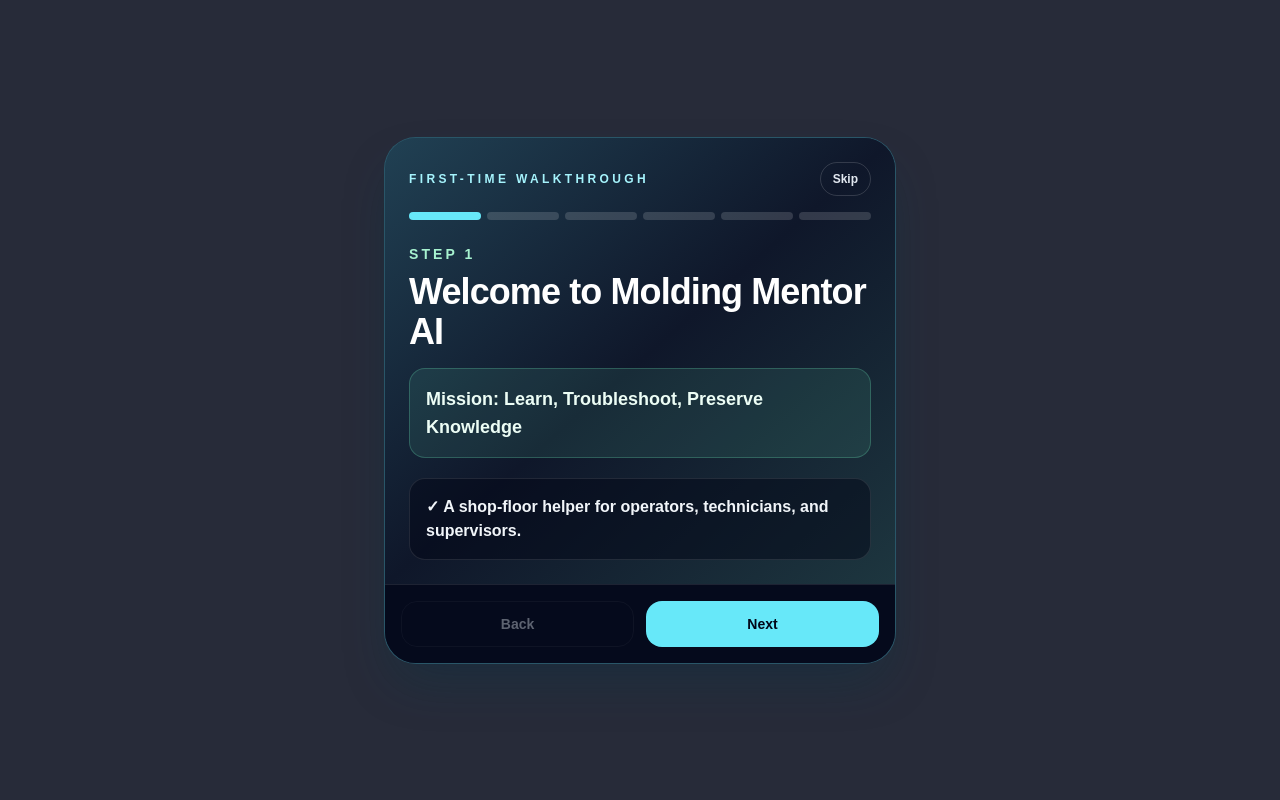
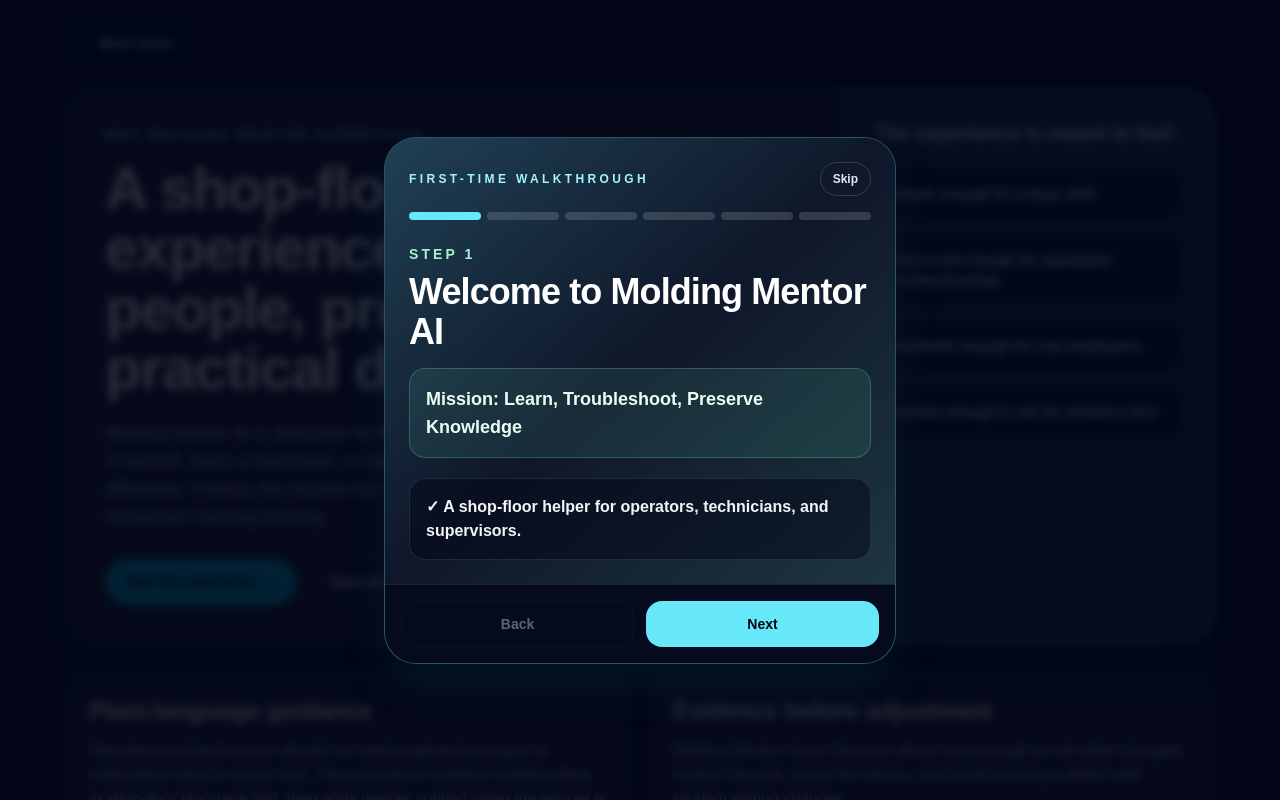
Before and after one commit to scottgraham2882-collab/molding-mentor-ai, a Next.js app: page /why-molding-mentor-experience in a window 1280 px wide. Before the commit this address had no page. Shown: the top 800 px of the page. Built offline with nearby package versions, Linux system fonts and the light colour scheme.

Commit message:
Add why Molding Mentor experience page

```diff
--- a/app/all-tools/page.tsx
+++ b/app/all-tools/page.tsx
@@ -10,7 +10,7 @@ type ToolCategory = {
 };
 
 const categoryDefinitions = [
-  { title: "Start Here", purpose: "Simple first stops for people who are new, unsure, or trying to find the right next tool.", hrefs: ["/start-here", "/mission", "/"] },
+  { title: "Start Here", purpose: "Simple first stops for people who are new, unsure, or trying to find the right next tool.", hrefs: ["/start-here", "/why-molding-mentor-experience", "/mission", "/"] },
   { title: "Learning", purpose: "Build molding knowledge with plain-language references, lessons, examples, and roadmaps.", hrefs: ["/molding-dictionary", "/lessons", "/roadmaps", "/case-studies", "/knowledge-checks"] },
   { title: "Troubleshooting", purpose: "Help teams slow down, understand the problem, and choose safe first checks.", hrefs: ["/troubleshooting", "/defects", "/root-cause-coach", "/root-cause/what-changed", "/process-adjustment-guide"] },
   { title: "Knowledge & Collaboration", purpose: "Preserve what people learn and help shifts, teams, and departments stay aligned.", hrefs: ["/knowledge-vault", "/knowledge-search", "/shift-handoff", "/work-instructions", "/meetings"] },
--- a/app/page.tsx
+++ b/app/page.tsx
@@ -48,9 +48,10 @@ export default function Home() {
               <p className="mt-4 max-w-2xl text-base leading-7 text-slate-600 sm:text-lg">
                 A simple starting point for learning, troubleshooting, preserving knowledge, and supporting collaboration on the shop floor.
               </p>
+              <div className="mt-6 grid max-w-xl gap-3">
                 <Link
                   href="/start-here"
-                className="mt-6 flex max-w-xl flex-col rounded-2xl border border-cyan-200 bg-cyan-50 p-5 shadow-sm transition hover:-translate-y-0.5 hover:border-cyan-500 hover:bg-cyan-100 focus:outline-none focus:ring-4 focus:ring-cyan-200"
+                  className="flex flex-col rounded-2xl border border-cyan-200 bg-cyan-50 p-5 shadow-sm transition hover:-translate-y-0.5 hover:border-cyan-500 hover:bg-cyan-100 focus:outline-none focus:ring-4 focus:ring-cyan-200"
                 >
                   <span className="text-xs font-black uppercase tracking-[0.24em] text-cyan-700">New or not sure?</span>
                   <span className="mt-2 text-2xl font-black text-slate-950">Start Here</span>
@@ -59,6 +60,15 @@ export default function Home() {
                   </span>
                   <span className="mt-4 text-sm font-black text-cyan-800">Find your first step →</span>
                 </Link>
+                <Link
+                  href="/why-molding-mentor-experience"
+                  className="rounded-2xl border border-slate-200 bg-slate-50 p-5 shadow-sm transition hover:-translate-y-0.5 hover:border-cyan-400 hover:bg-white focus:outline-none focus:ring-4 focus:ring-cyan-200"
+                >
+                  <span className="text-xs font-black uppercase tracking-[0.24em] text-slate-500">Why this experience?</span>
+                  <span className="mt-2 block text-xl font-black text-slate-950">Why Molding Mentor Experience</span>
+                  <span className="mt-2 block text-sm leading-6 text-slate-600">See how the workspace supports people, proof, and practical shop-floor decisions.</span>
+                </Link>
+              </div>
             </div>
             <div className="rounded-2xl bg-cyan-50 p-4">
               <ul className="grid gap-2 text-sm font-bold text-cyan-950 sm:grid-cols-2 lg:grid-cols-1">
--- /dev/null
+++ b/app/why-molding-mentor-experience/page.tsx
@@ -0,0 +1,101 @@
+import Link from "next/link";
+
+const experiencePillars = [
+  {
+    title: "Plain-language guidance",
+    description: "Operators and technicians should not need engineering jargon to understand what to check next. The experience explains molding ideas in shop-floor language first, then adds deeper context when the learner is ready.",
+  },
+  {
+    title: "Evidence before adjustment",
+    description: "Molding Mentor slows the team down long enough to ask what changed, inspect the part, check the basics, and avoid chasing a defect with random setting changes.",
+  },
+  {
+    title: "Learning built into the work",
+    description: "Every troubleshooting path, checklist, and lesson is designed to teach why the step matters so the next person grows instead of only copying an answer.",
+  },
+  {
+    title: "Knowledge that stays with the plant",
+    description: "Lessons learned, handoff notes, and saved fixes help prevent the same problem from being solved from scratch every shift, every job, or every new employee onboarding cycle.",
+  },
+];
+
+const shopFloorOutcomes = [
+  "Newer employees get a safe first step instead of guessing.",
+  "Experienced technicians have a simple way to teach without writing long procedures.",
+  "Supervisors can see training, troubleshooting, quality, and handoff work in one connected workspace.",
+  "Teams build a shared language around defects, process windows, materials, molds, and corrective actions.",
+];
+
+export default function WhyMoldingMentorExperiencePage() {
+  return (
+    <main className="min-h-screen bg-slate-950 px-4 py-6 text-slate-100 sm:px-6 lg:px-8">
+      <section className="mx-auto flex w-full max-w-6xl flex-col gap-6">
+        <Link
+          href="/"
+          className="w-fit rounded-full border border-cyan-300/30 px-4 py-2 text-sm font-bold text-cyan-100 transition hover:bg-cyan-300/10 focus:outline-none focus:ring-4 focus:ring-cyan-300/20"
+        >
+          ← Back home
+        </Link>
+
+        <header className="overflow-hidden rounded-[2rem] border border-cyan-300/20 bg-white/10 shadow-2xl shadow-cyan-950/30">
+          <div className="grid gap-0 lg:grid-cols-[1.35fr_0.65fr]">
+            <div className="p-6 sm:p-10">
+              <p className="text-xs font-black uppercase tracking-[0.28em] text-cyan-200">Why Molding Mentor Experience</p>
+              <h1 className="mt-4 max-w-4xl text-4xl font-black tracking-tight text-white sm:text-6xl">
+                A shop-floor learning experience built around people, proof, and practical decisions.
+              </h1>
+              <p className="mt-5 max-w-3xl text-base leading-7 text-slate-300 sm:text-lg">
+                Molding Mentor AI is designed for the moments when someone sees a defect, inherits a handoff, trains a teammate, or needs to understand why a process is behaving differently. It keeps the experience simple enough for the floor while reinforcing disciplined molding thinking.
+              </p>
+              <div className="mt-7 flex flex-wrap gap-3">
+                <Link href="/start-here" className="rounded-full bg-cyan-500 px-5 py-3 text-sm font-black text-slate-950 transition hover:bg-cyan-300 focus:outline-none focus:ring-4 focus:ring-cyan-300/30">
+                  Start the experience →
+                </Link>
+                <Link href="/all-tools" className="rounded-full border border-white/15 px-5 py-3 text-sm font-black text-white transition hover:bg-white/10 focus:outline-none focus:ring-4 focus:ring-cyan-300/20">
+                  View all tools
+                </Link>
+              </div>
+            </div>
+            <aside className="border-t border-white/10 bg-cyan-300/10 p-6 sm:p-8 lg:border-l lg:border-t-0">
+              <h2 className="text-xl font-black text-white">The experience is meant to feel:</h2>
+              <ul className="mt-5 grid gap-3 text-sm font-bold text-cyan-50">
+                {[
+                  "simple enough for a busy shift",
+                  "structured enough for repeatable troubleshooting",
+                  "teachable enough for new employees",
+                  "humble enough to ask for evidence first",
+                ].map((item) => (
+                  <li key={item} className="rounded-2xl border border-white/10 bg-slate-950/60 p-4">
+                    {item}
+                  </li>
+                ))}
+              </ul>
+            </aside>
+          </div>
+        </header>
+
+        <section className="grid gap-4 md:grid-cols-2">
+          {experiencePillars.map((pillar) => (
+            <article key={pillar.title} className="rounded-3xl border border-white/10 bg-white/10 p-5 shadow-xl shadow-slate-950/20 sm:p-6">
+              <h2 className="text-2xl font-black text-white">{pillar.title}</h2>
+              <p className="mt-3 text-sm leading-6 text-slate-300 sm:text-base">{pillar.description}</p>
+            </article>
+          ))}
+        </section>
+
+        <section className="rounded-3xl border border-emerald-300/20 bg-emerald-300/10 p-5 shadow-xl shadow-slate-950/20 sm:p-8">
+          <p className="text-xs font-black uppercase tracking-[0.24em] text-emerald-200">What changes on the floor</p>
+          <h2 className="mt-3 text-3xl font-black tracking-tight text-white">The goal is confident action without skipping the thinking.</h2>
+          <ul className="mt-6 grid gap-3 sm:grid-cols-2">
+            {shopFloorOutcomes.map((outcome) => (
+              <li key={outcome} className="flex gap-3 rounded-2xl border border-white/10 bg-slate-950/60 p-4 text-sm font-bold leading-6 text-emerald-50 sm:text-base">
+                <span className="text-emerald-300" aria-hidden="true">•</span>
+                <span>{outcome}</span>
+              </li>
+            ))}
+          </ul>
+        </section>
+      </section>
+    </main>
+  );
+}
--- a/lib/tool-registry.ts
+++ b/lib/tool-registry.ts
@@ -12,6 +12,7 @@ export type ToolMetadata = {
 export const toolRegistry = [
   { title: "Start Here", href: "/start-here", category: "Start Here", description: "Pick your role and need to get three clear tools to open first.", audience: "all", tags: ["navigation", "recommendations", "onboarding"] },
   { title: "Mission", href: "/mission", category: "Start Here", description: "Review the people-first principles behind Molding Mentor AI.", audience: "all", tags: ["mission", "principles", "people-first"] },
+  { title: "Why Molding Mentor Experience", href: "/why-molding-mentor-experience", category: "Start Here", description: "See how the Molding Mentor experience supports people, proof, and practical shop-floor decisions.", audience: "all", tags: ["experience", "why", "onboarding", "people-first"] },
   { title: "Main Dashboard", href: "/", category: "Start Here", description: "Return to the simple homepage with the most common starting points.", audience: "all", tags: ["navigation", "dashboard", "home"] },
   { title: "Molding Dictionary", href: "/molding-dictionary", category: "Learning", description: "Look up molding terms in simple language with shop-floor examples.", audience: "all", tags: ["terms", "reference", "basics"] },
   { title: "Lessons", href: "/lessons", category: "Learning", description: "Study practical scientific molding concepts in short learning modules.", audience: "all", tags: ["scientific molding", "learning", "lessons"] },
```
Lines whose indentation alone changed are shown as unchanged.
